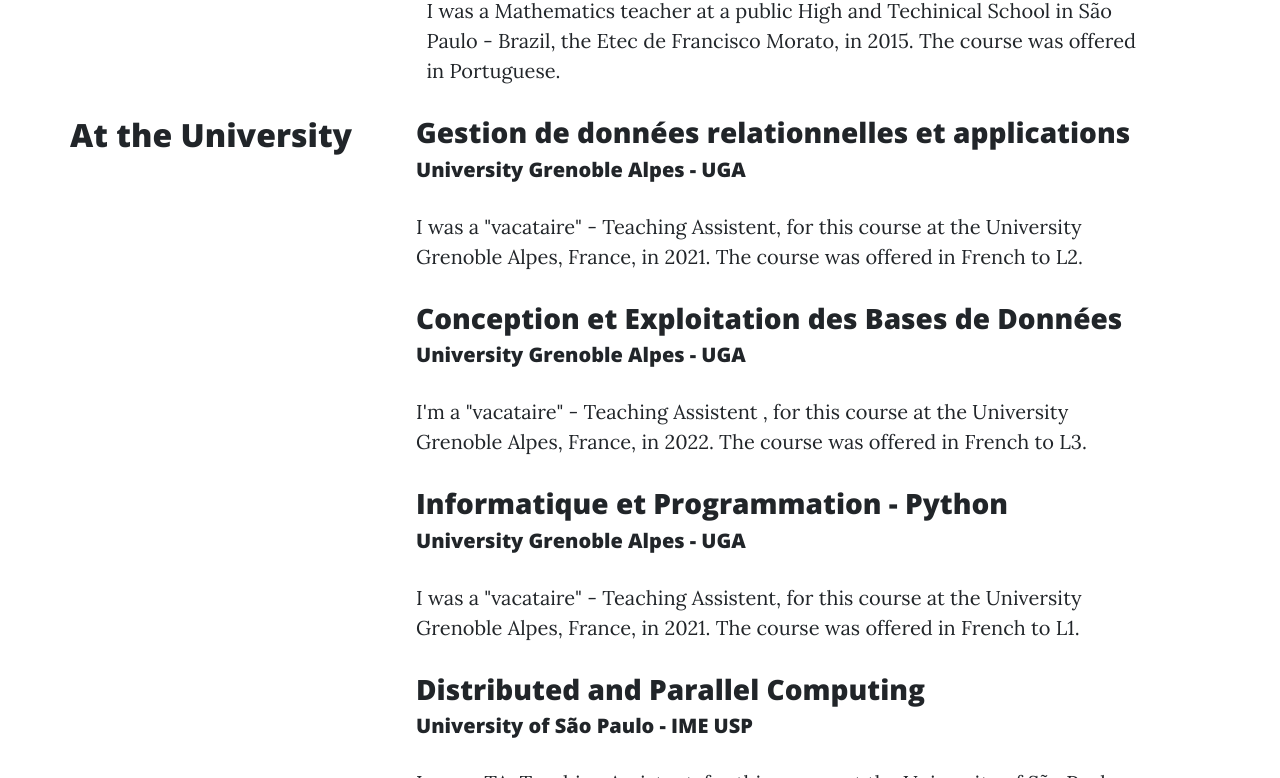
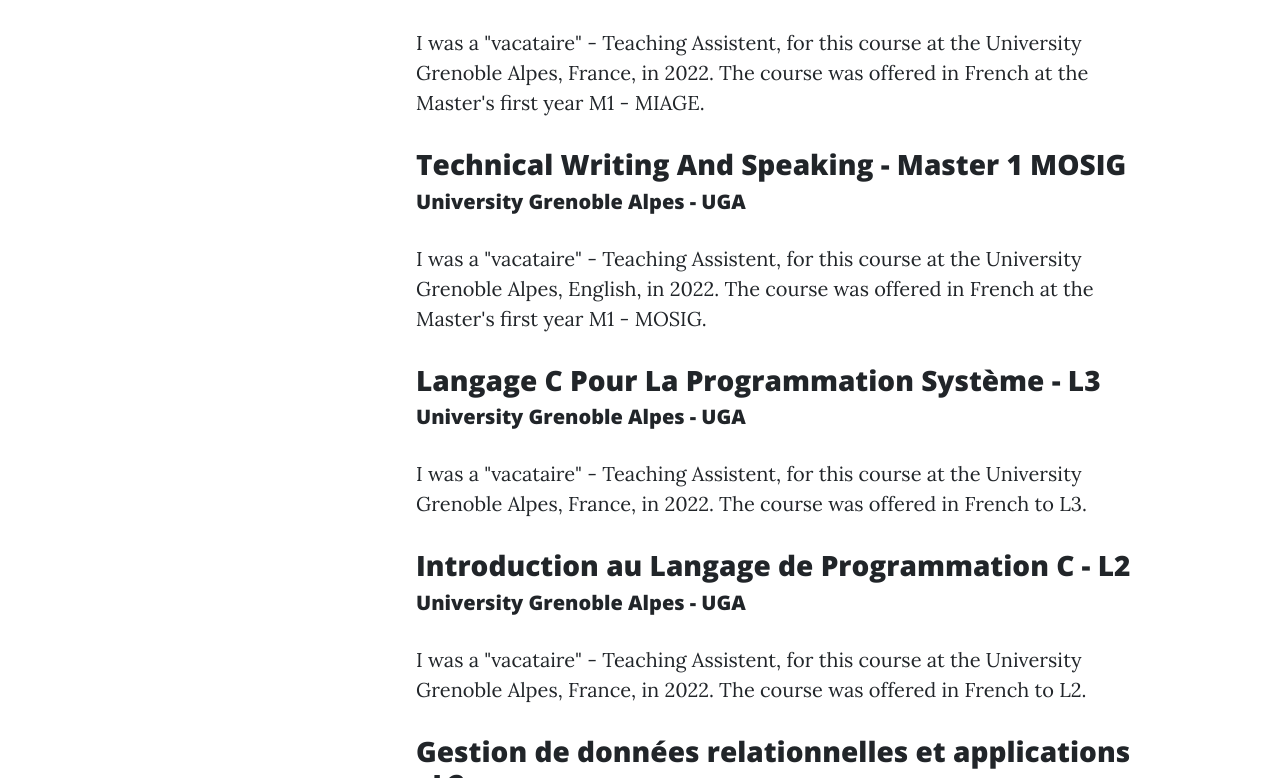
Before and after one commit to andersonandrei/andersonandrei.github.io, a website: page teaching.html in a window 1280 px wide. Shown: the part 650-1428 px from the top of the page. Drawn offline with nearby package versions, Linux system fonts and the light colour scheme.

Commit message:
Update general info

```diff
--- a/teaching.html
+++ b/teaching.html
@@ -78,18 +78,6 @@
 
   <!-- Main Content -->
   <div class="container">
-    <div class="row">
-
-      <h2> At the High School </h2>
-
-      <div class="col-lg-8 col-md-10 mx-auto">
-
-        <h3> Mathematics </h3>
-
-        <p>I was a Mathematics teacher at a public High and Techinical School in São Paulo - Brazil, the Etec de Francisco Morato, in 2015. The course was offered in Portuguese.</p>
-
-      </div>
-    </div>
 
     <div class="row">
 
@@ -97,21 +85,40 @@
 
       <div class="col-lg-8 col-md-10 mx-auto">
 
-        <h3> Gestion de données relationnelles et applications </h3>
+        <h3> Parallel and Distributed Systems - Master 1 MIAGE </h3>
+        <h5> University Grenoble Alpes - UGA </h5>
+
+        <p>I was a "vacataire" - Teaching Assistent, for this course at the University Grenoble Alpes, France, in 2022. The course was offered in French at the Master's first year M1 - MIAGE.</p>
+
+        <h3> Technical Writing And Speaking - Master 1 MOSIG </h3>
+        <h5> University Grenoble Alpes - UGA </h5>
+
+        <p>I was a "vacataire" - Teaching Assistent, for this course at the University Grenoble Alpes, English, in 2022. The course was offered in French at the Master's first year M1 - MOSIG.</p>
+
+        <h3> Langage C Pour La Programmation Système - L3</h3>
+        <h5> University Grenoble Alpes - UGA </h5>
+
+        <p>I was a "vacataire" - Teaching Assistent, for this course at the University Grenoble Alpes, France, in 2022. The course was offered in French to L3.</p>
+
+        <h3> Introduction au Langage de Programmation C - L2  </h3>
+        <h5> University Grenoble Alpes - UGA </h5>
+
+        <p>I was a "vacataire" - Teaching Assistent, for this course at the University Grenoble Alpes, France, in 2022. The course was offered in French to L2.</p>
+
+        <h3> Gestion de données relationnelles et applications - L2 </h3>
         <h5> University Grenoble Alpes - UGA </h5>
 
         <p>I was a "vacataire" - Teaching Assistent, for this course at the University Grenoble Alpes, France, in 2021. The course was offered in French to L2.</p>
 
-        <h3> Conception et Exploitation des Bases de Données </h3>
+        <h3> Conception et Exploitation des Bases de Données - L3 </h3>
         <h5> University Grenoble Alpes - UGA </h5>
 
         <p> I'm a "vacataire" - Teaching Assistent , for this course at the University Grenoble Alpes, France, in 2022. The course was offered in French to L3.</p>
 
-        <h3> Informatique et Programmation - Python </h3>
+        <h3> Informatique et Programmation Python - L1 </h3>
         <h5> University Grenoble Alpes - UGA </h5>
 
         <p>I was a "vacataire" - Teaching Assistent, for this course at the University Grenoble Alpes, France, in 2021. The course was offered in French to L1.</p>
-
 
         <h3> Distributed and Parallel Computing </h3>
         <h5>  University of São Paulo - IME USP</h5>
@@ -132,7 +139,18 @@
 
         <p>The main programming languages were: C, C++ and Java.</p>
 
+        <div class="row">
 
+          <h2> At the High School </h2>
+
+          <div class="col-lg-8 col-md-10 mx-auto">
+
+            <h3> Mathematics </h3>
+
+            <p>I was a Mathematics teacher at a public High and Techinical School in São Paulo - Brazil, the Etec de Francisco Morato, in 2015. The course was offered in Portuguese.</p>
+
+          </div>
+        </div>
 
 
       </div>
```
Also changed, not shown: extracurricular.html (+6 -5 lines), research.html (+18 -15 lines).
